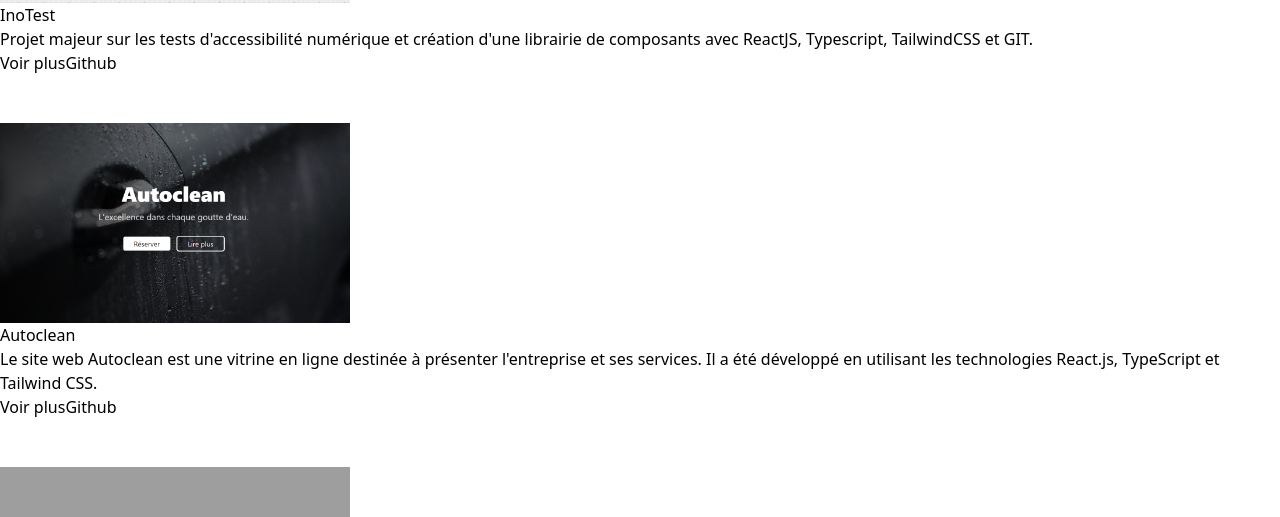
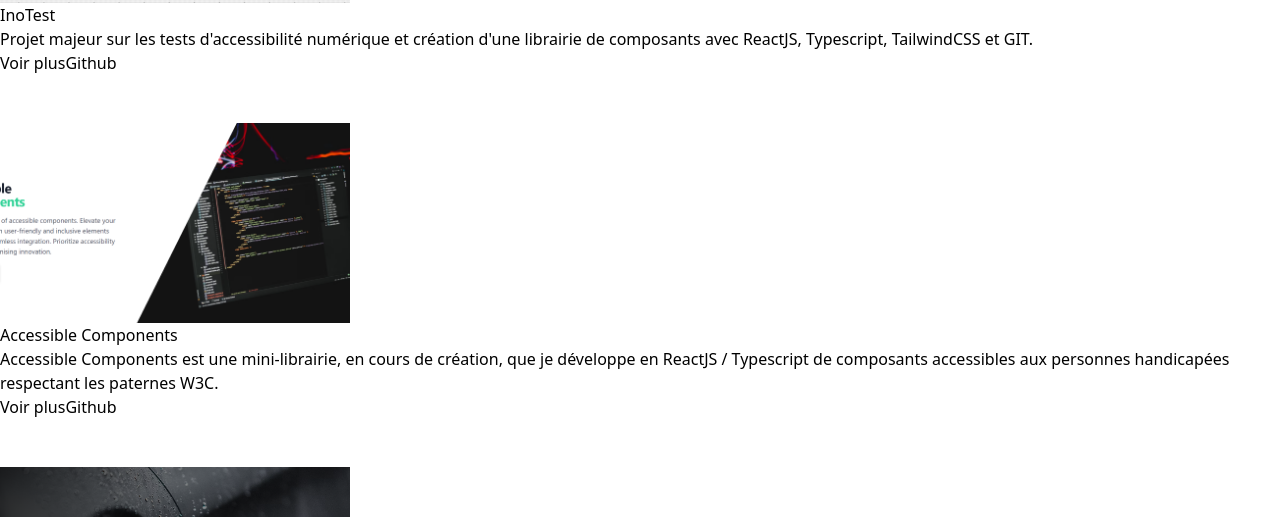
Before and after one commit to y28lyn/portfolio-ilyes, a React (Vite) app: page /situation in a window 1280 px wide. Shown: the part 2198-2715 px from the top of the page. Built offline with nearby package versions, Linux system fonts and the light colour scheme; grey boxes are pictures that could not be loaded.

Commit message:
feat: :sparkles: New project added

```diff
--- a/src/components/article/CardArticle.tsx
+++ b/src/components/article/CardArticle.tsx
@@ -69,6 +69,23 @@ export default function CardArticle() {
         "Ce projet, réalisé en collaboration avec Matthieu GEORGE, a enrichi mon expérience dans le domaine de l'accessibilité numérique. En mettant en pratique nos compétences en développement, nous avons conçu des solutions concrètes centrées sur l'utilisateur, intégrant les retours des utilisateurs en situation de handicap pour garantir l'inclusivité de nos produits. Cette expérience a renforcé ma conviction en l'impact positif de la technologie sur le changement social en favorisant l'équité et l'égalité des opportunités. En envisageant une continuation de cette activité, nous pourrions étendre notre librairie de composants accessibles, collaborer avec d'autres acteurs du domaine, offrir des formations aux développeurs et promouvoir l'accessibilité numérique en tant qu'entreprise. En conclusion, ce projet a développé mes compétences techniques, souligné l'importance de l'inclusion, et en continuant cette activité, nous pourrions continuer à faire avancer l'accessibilité numérique et avoir un impact positif sur la société.",
       competence:
         "Dans ce projet aligné sur le référentiel BTS SIO, diverses compétences ont été mises en œuvre. La planification et la conceptualisation du site web, ainsi que le développement de la librairie de composants accessibles, relèvent de la conception et de la maintenance de solutions informatiques. Le développement des composants de test pour l'accessibilité numérique, l'utilisation de technologies modernes comme VS Code, ReactJS, Typescript et TailwindCSS, ainsi que la gestion du code source avec GIT, illustrent le développement et l'adaptation de solutions applicatives, tout en assurant des tests approfondis pour garantir la fiabilité des composants. La mise en place de l'architecture et de la structure de base du site web, ainsi que l'intégration des évolutions des normes d'accessibilité, reflètent la gestion de configurations, les tests et la validation de solutions. Ces compétences ont été mobilisées de manière cohérente tout au long du projet, assurant la conception, le développement, les tests et le déploiement d'une solution complète et accessible pour les sites web destinés au grand public.",
+      showGithub: true,
+      showLink: true,
+      category: "React",
+    },
+    {
+      title: "Accessible Components",
+      desc: "Accessible Components est une mini-librairie, en cours de création, que je développe en ReactJS / Typescript de composants accessibles aux personnes handicapées respectant les paternes W3C.",
+      imgUrl: "accessiblecomponents.png",
+      link: "https://accessible-component.vercel.app/",
+      linkUrl: "https://github.com/y28lyn/accessible-components",
+      titleModal: "Accessible Components",
+      contexte: "",
+      besoin: "",
+      environnement: "",
+      realisation: "",
+      bilan: "",
+      competence: "",
       showGithub: true,
       showLink: true,
       category: "React",
```
Also changed, not shown: public/accessiblecomponents.png (added).
